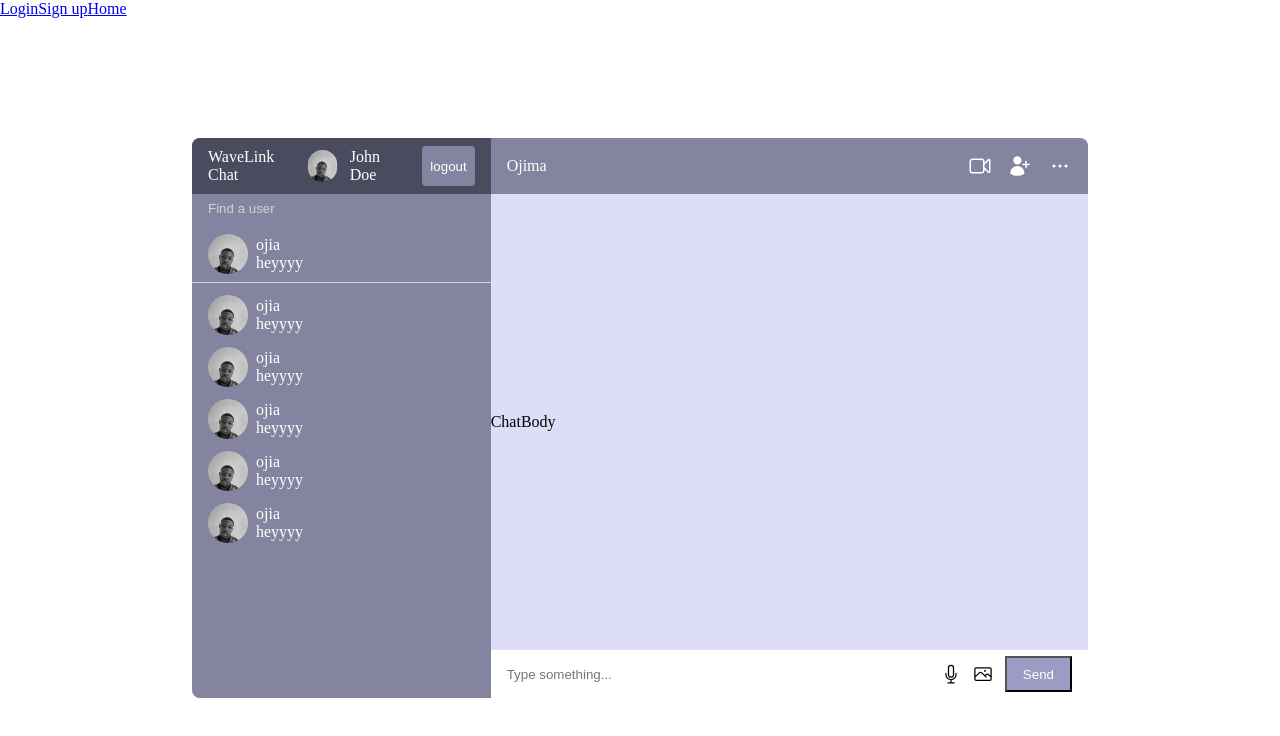
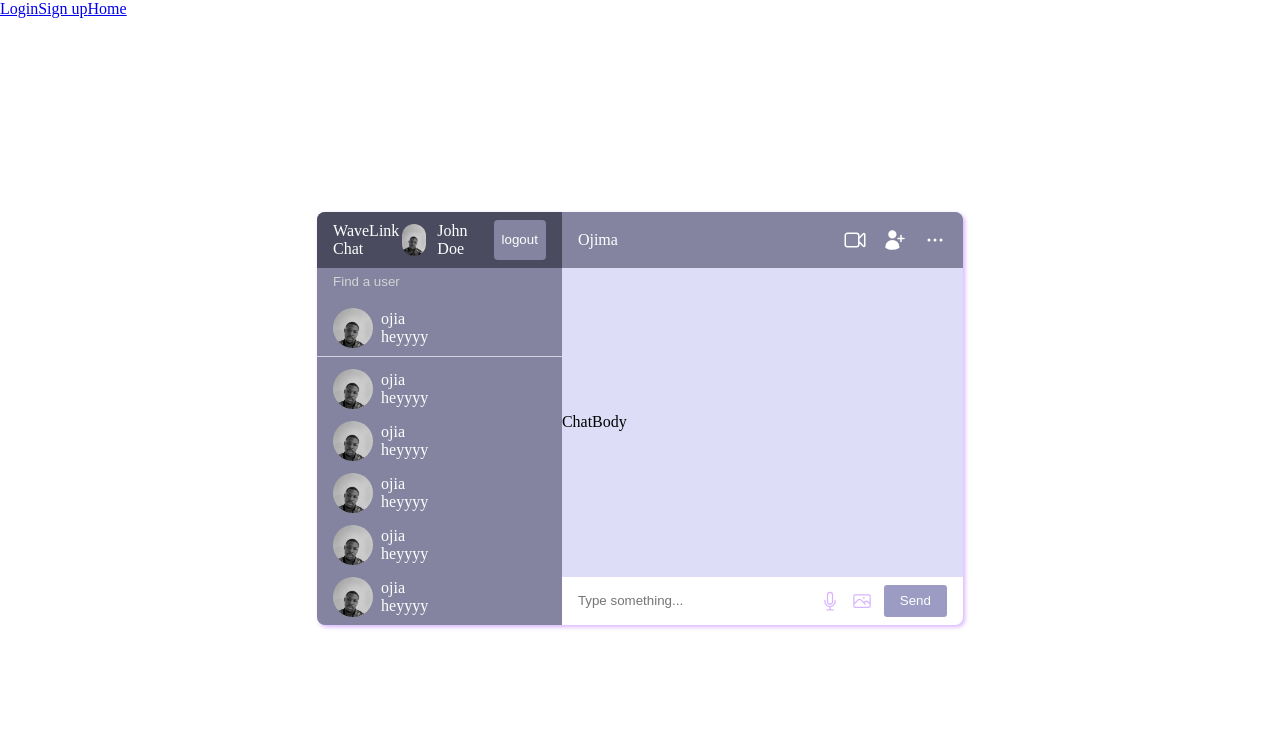
Before and after one commit to akbenngold/chat-app, a React (Vite) app: page / in a window 1280 px wide. Shown: the top 736 px of the page. Built offline with nearby package versions, Linux system fonts and the light colour scheme; the HTML template or start-up script is replaced by a standard one.

Commit message:
changed dimensions

```diff
--- a/src/Components/Chat.scss
+++ b/src/Components/Chat.scss
@@ -59,6 +59,8 @@
       button {
         height: 2rem;
         padding: 1rem;
+        border: none;
+        border-radius: 0.2rem;
         @include flex-center;
         color: white;
         background-color: #9b9bc3;
--- a/src/Pages/Home.scss
+++ b/src/Pages/Home.scss
@@ -18,9 +18,9 @@
   &-card {
     display: flex;
     background-color: #ddddf7;
-    width: 70%;
-    height: 70%;
+
     border-radius: 0.5rem;
+    box-shadow: 2px 2px 4px #d8b4fe;
     overflow: hidden;
 
     .home-sidebar {
```
Also changed, not shown: src/assets/image.svg, src/assets/microphone.svg.
